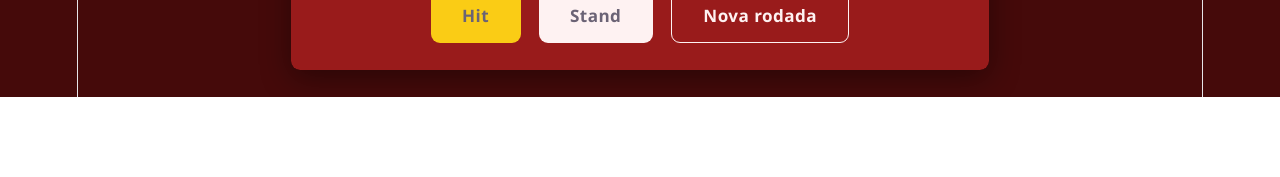
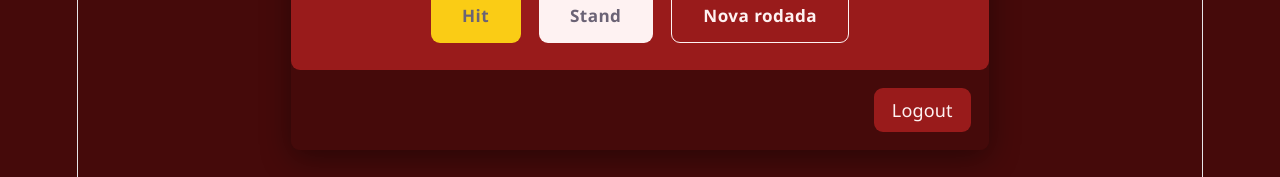
Before and after one commit to biancapereirasilva/projeto-blackjack-vite-react, a React (Vite) app: page /game in a window 1280 px wide. Shown: the part 927-1104 px from the top of the page. Before the commit the page ends 1024 px from the top, so only its background shows below. Built offline with nearby package versions, Linux system fonts and the light colour scheme.

Commit message:
Adicionando botão logout

```diff
--- a/src/pages/Game.jsx
+++ b/src/pages/Game.jsx
@@ -1,12 +1,24 @@
+import { useNavigate } from "react-router-dom";
 import Header from "../components/Header";
 import GameTable from "../components/GameTable";
 
 export default function Game() {
+  const navigate = useNavigate();
+
   return (
     <div className="flex min-h-screen items-center justify-center bg-[var(--color-background)] p-6">
       <div className="w-full max-w-155 overflow-hidden rounded-lg shadow-[0_8px_30px_rgba(0,0,0,0.4)]">
         <Header playerName="Bianca Pereira" />
         <GameTable />
+
+        <div className="flex justify-end bg-[var(--color-background)] p-4">
+          <button
+            onClick={() => navigate("/login")}
+            className="rounded-lg bg-[var(--color-primary)] px-4 py-2 text-[var(--color-text)] hover:opacity-90"
+          >
+            Logout
+          </button>
+        </div>
       </div>
     </div>
   );
```
